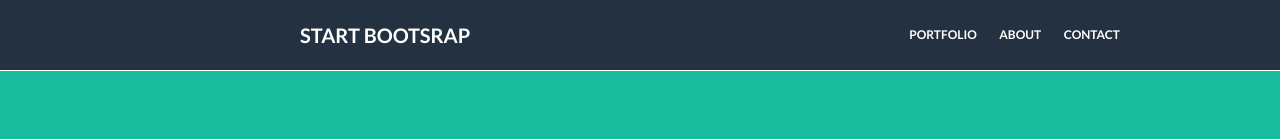
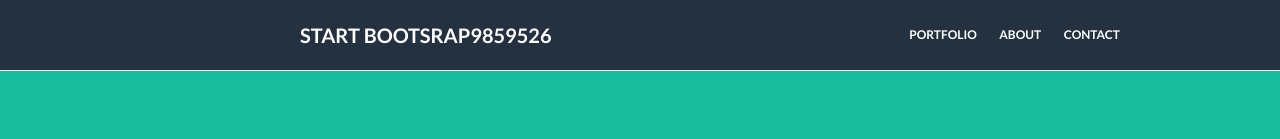
Before and after one commit to SonnyCabrisseau/SonnyCabrisseau.github.io, a plain HTML site: page index.html in a window 1280 px wide. Shown: the top 139 px of the page. Drawn offline with nearby package versions, Linux system fonts and the light colour scheme; a script that the page names is missing.

Commit message:
MODIF ASH

```diff
--- a/index.html
+++ b/index.html
@@ -18,7 +18,7 @@
 
 	<body>
 		<header>
-			<h1>Start Bootsrap</h1>
+			<h1>Start Bootsrap9859526</h1>
 
 			<nav>
 				<ul>
```
